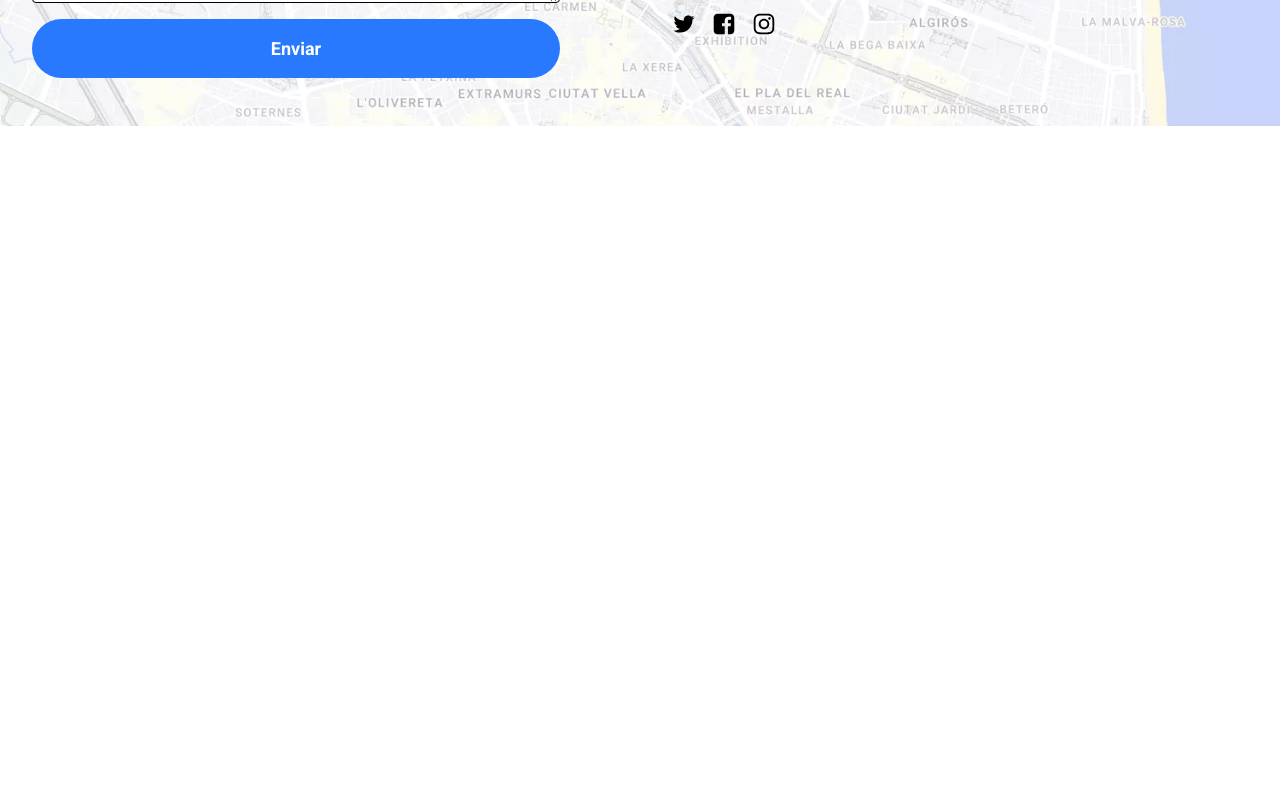
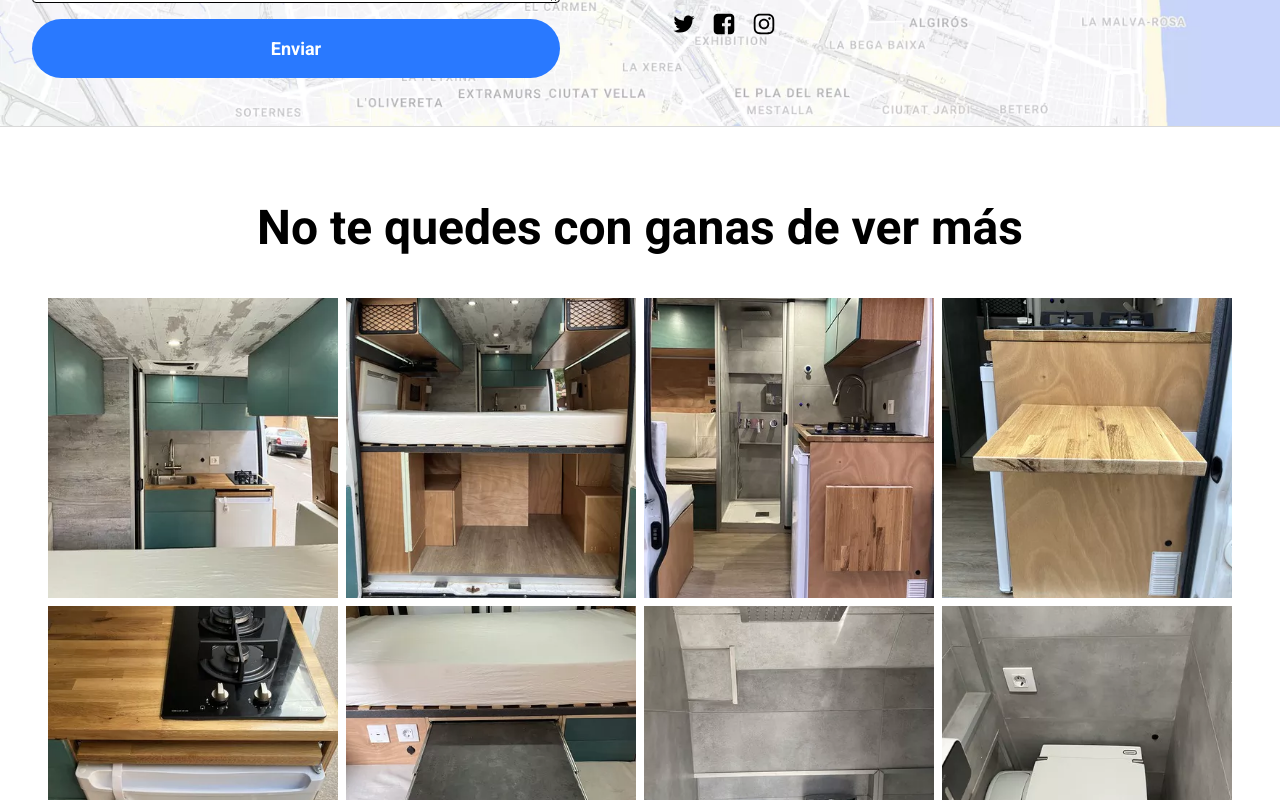
Before and after one commit to MasteringBOX/Kampi-Teleporthq-Next, a Next.js app: page /home in a window 1280 px wide. Shown: the part 5880-6680 px from the top of the page. Before the commit the page ends 6006 px from the top, so only its background shows below. Built offline with nearby package versions, Linux system fonts and the light colour scheme.

Commit message:
Testing Slow production response time by creating a new page

```diff
--- a/components/contact.js
+++ b/components/contact.js
@@ -12,7 +12,7 @@ const Contact = (props) => {
             <form
               action="https://formsubmit.co/6a36b53216d02edfc1b6be1c751dcab8"
               method="POST"
-              enctype="application/x-www-form-urlencoded"
+              encType="application/x-www-form-urlencoded"
               className="contact-form"
             >
               <input
@@ -39,7 +39,6 @@ const Contact = (props) => {
               />
               <select
                 name="Seleccion"
-                type="seleccion"
                 className="contact-select"
               >
                 <option value="Tengo Preguntas Sobre Kampi" selected>
--- a/pages/home.js
+++ b/pages/home.js
@@ -30,6 +30,8 @@ const Home2 = (props) => {
                 <SectionSeparator rootClassName="section-separator-root-class-name5"></SectionSeparator>
                 <SectionSeparator></SectionSeparator>
                 <Contact></Contact>
+                <SectionSeparator></SectionSeparator>
+                <Gallery></Gallery>
                 </div>
             <style jsx>
                 {`
```
